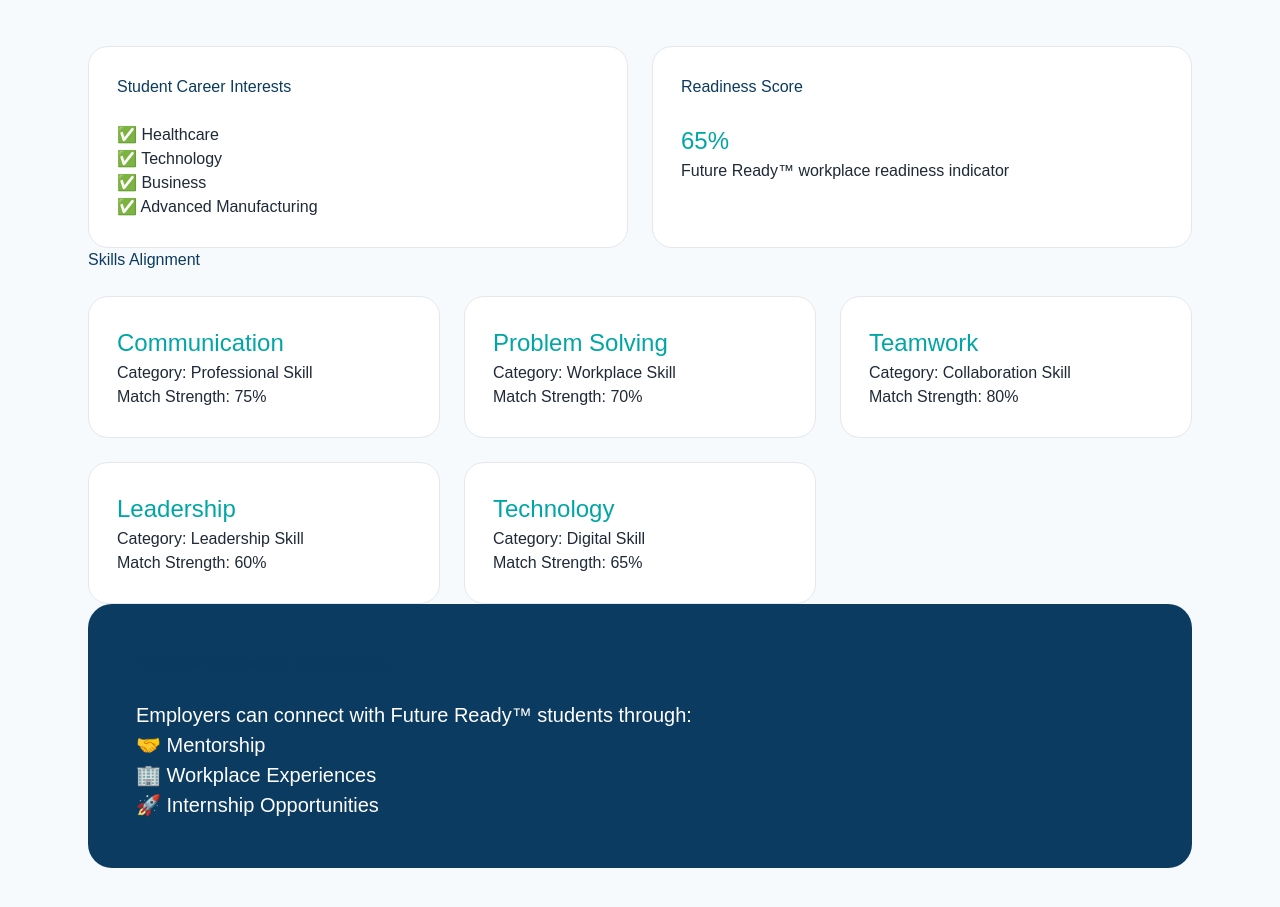
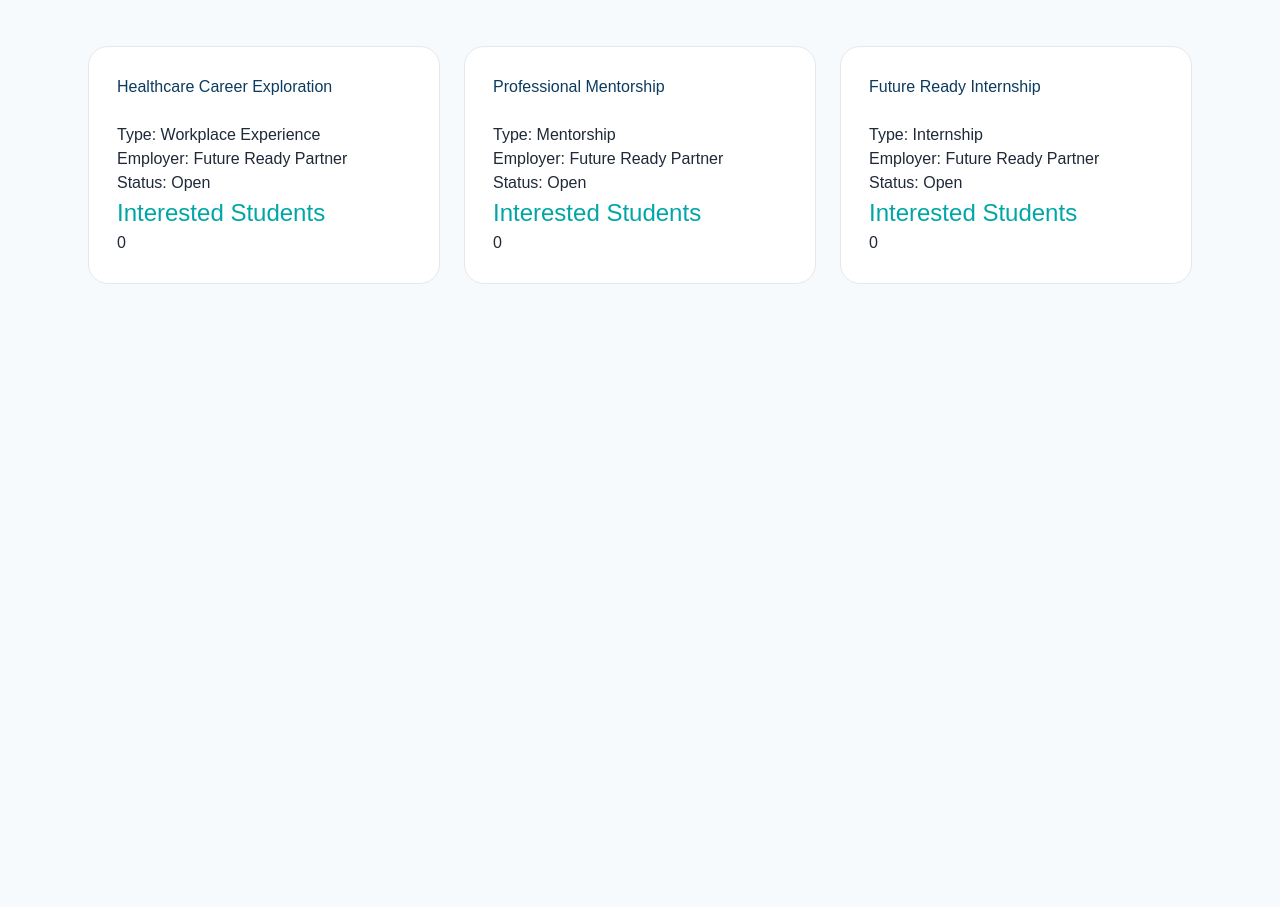
Before and after one commit to Link-Lake-Norman/Build6-, a Next.js app: page /employer-hub/matching in a window 1280 px wide. Shown: the part 347-1254 px from the top of the page. After the commit the page ends 800 px from the top, so only its background shows below. Built offline with nearby package versions, Linux system fonts and the light colour scheme.

Commit message:
Connect employer matching to opportunities

```diff
--- a/app/employer-hub/matching/page.tsx
+++ b/app/employer-hub/matching/page.tsx
@@ -1,4 +1,4 @@
-import { readiness } from "../../../content/readiness";
+import { opportunities } from "../../../content/opportunities";
 
 export default function EmployerMatchingPage() {
   return (
@@ -11,8 +11,7 @@ export default function EmployerMatchingPage() {
         </h1>
 
         <p>
-          Connecting employer opportunities with student skills,
-          interests, and career readiness.
+          Connect employers with students building career-ready skills.
         </p>
 
       </section>
@@ -20,103 +19,42 @@ export default function EmployerMatchingPage() {
 
       <section className="journey-grid">
 
-        <article className="journey-card">
+        {opportunities.map((opportunity) => (
+
+          <article
+            className="journey-card"
+            key={opportunity.id}
+          >
 
             <h2>
-            Student Career Interests
+              {opportunity.title}
             </h2>
 
-          {readiness.student.careerInterests.map((interest) => (
-
-            <p key={interest}>
-              ✅ {interest}
+            <p>
+              Type: {opportunity.type}
             </p>
 
-          ))}
+            <p>
+              Employer: {opportunity.employer}
+            </p>
 
-        </article>
-
-
-        <article className="journey-card">
-
-          <h2>
-            Readiness Score
-          </h2>
+            <p>
+              Status: {opportunity.status}
+            </p>
 
             <h3>
-            {readiness.student.readinessScore}%
+              Interested Students
             </h3>
 
             <p>
-            Future Ready™ workplace readiness indicator
-          </p>
-
-        </article>
-
-      </section>
-
-
-      <section>
-
-        <h2>
-          Skills Alignment
-        </h2>
-
-
-        <div className="journey-grid">
-
-          {readiness.skills.map((skill) => (
-
-            <article
-              className="journey-card"
-              key={skill.name}
-            >
-
-              <h3>
-                {skill.name}
-              </h3>
-
-              <p>
-                Category: {skill.category}
-              </p>
-
-              <p>
-                Match Strength: {skill.level}%
+              {opportunity.interested}
             </p>
 
           </article>
 
         ))}
 
-        </div>
-
       </section>
-
-
-      <section className="hero">
-
-        <h2>
-          Employer Connection Opportunities
-        </h2>
-
-        <p>
-          Employers can connect with Future Ready™ students through:
-        </p>
-
-        <p>
-          🤝 Mentorship
-        </p>
-
-        <p>
-          🏢 Workplace Experiences
-        </p>
-
-        <p>
-          🚀 Internship Opportunities
-        </p>
-
-      </section>
-
 
     </main>
   );
```
Lines whose indentation alone changed are shown as unchanged.
